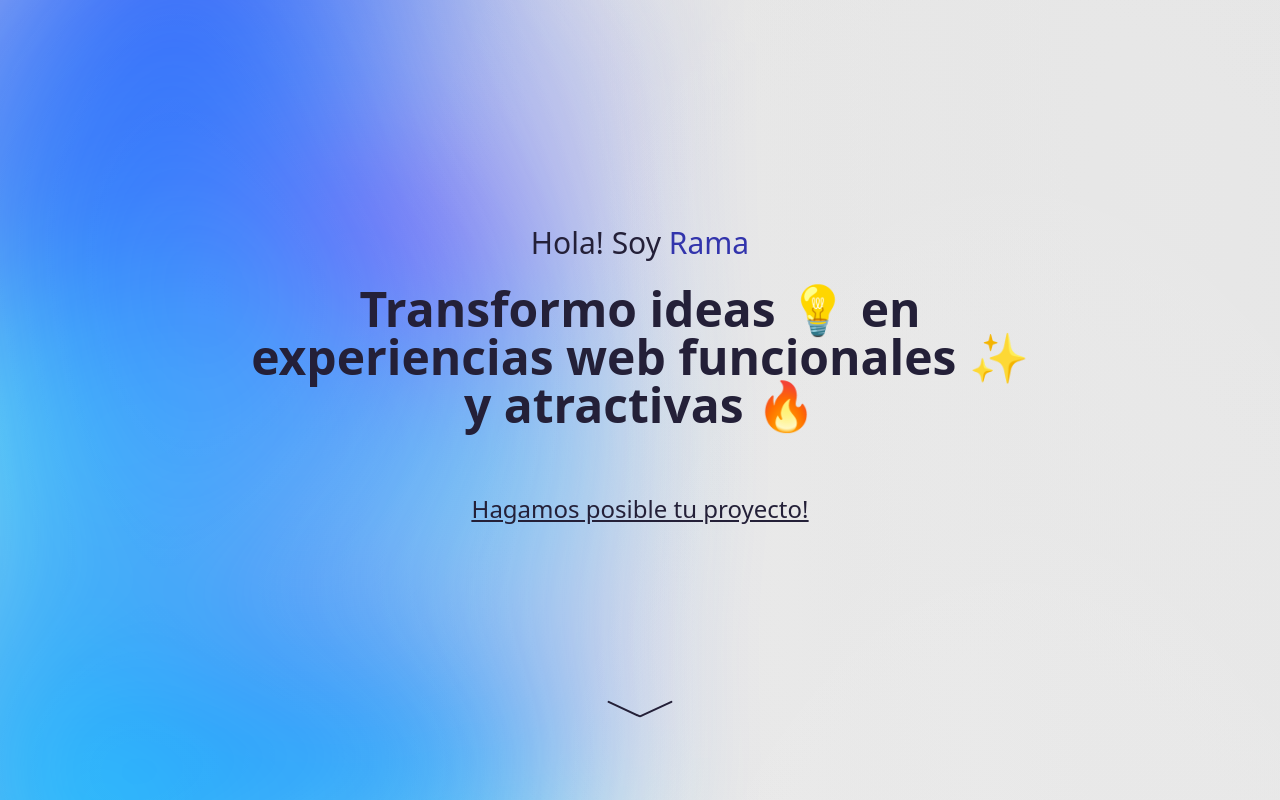
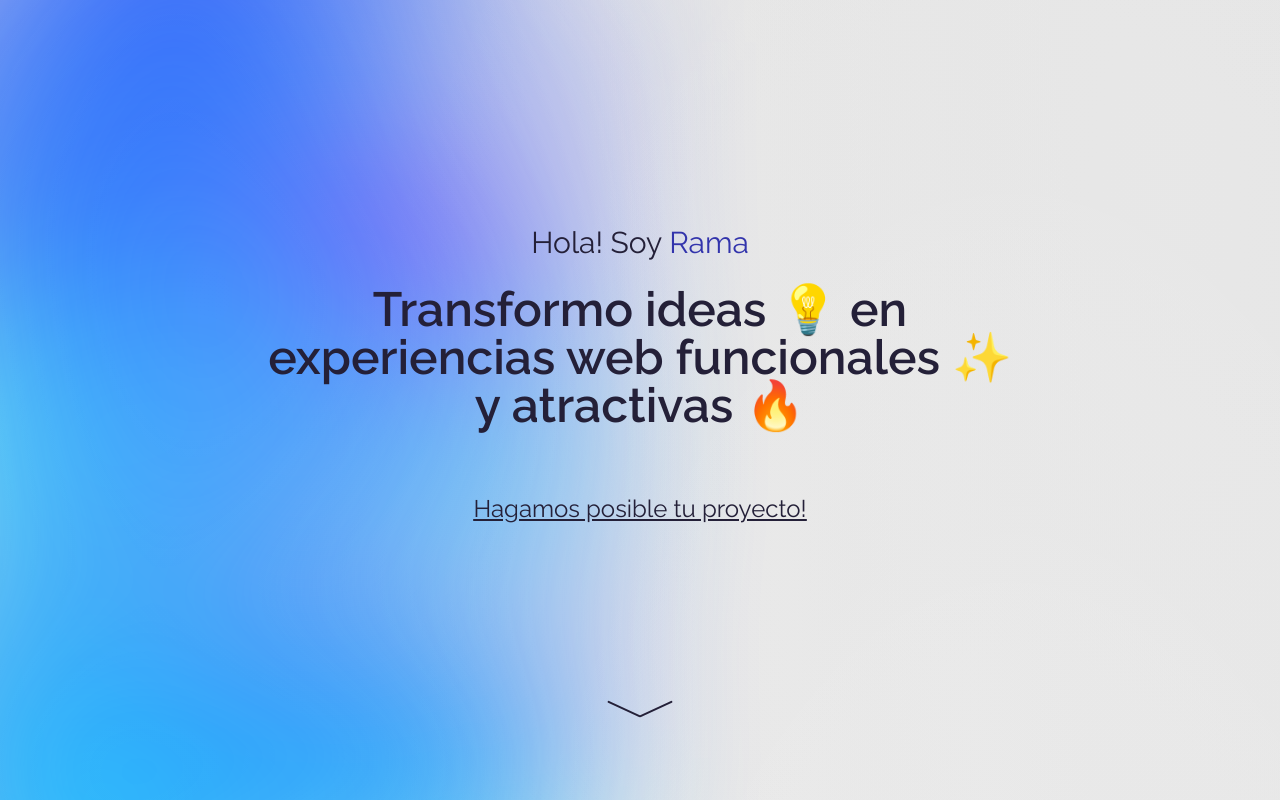
Before and after one commit to RRodriguezViegas/portfolio, a React (Vite) app: page / in a window 1280 px wide. Shown: the top 800 px of the page. Built offline with nearby package versions, Linux system fonts and the light colour scheme; a web font is replaced by a local one.

Commit message:
ahora raleway

```diff
--- a/src/components/Home.jsx
+++ b/src/components/Home.jsx
@@ -144,7 +144,7 @@ function Home({ sections }) {
 
   return (
     <>
-      <div className="bg-appear home-bg section h-screen relative flex justify-center">
+      <div className="bg-appear home-bg section fonts h-screen relative flex justify-center">
         <div className="absolute w-1/2 h-screen left-0 hidden lg:flex flex-col justify-center bg-[#3a5bff3a] opacity-90 blur-3xl">
           <svg
             viewBox="0 0 200 200"
```
